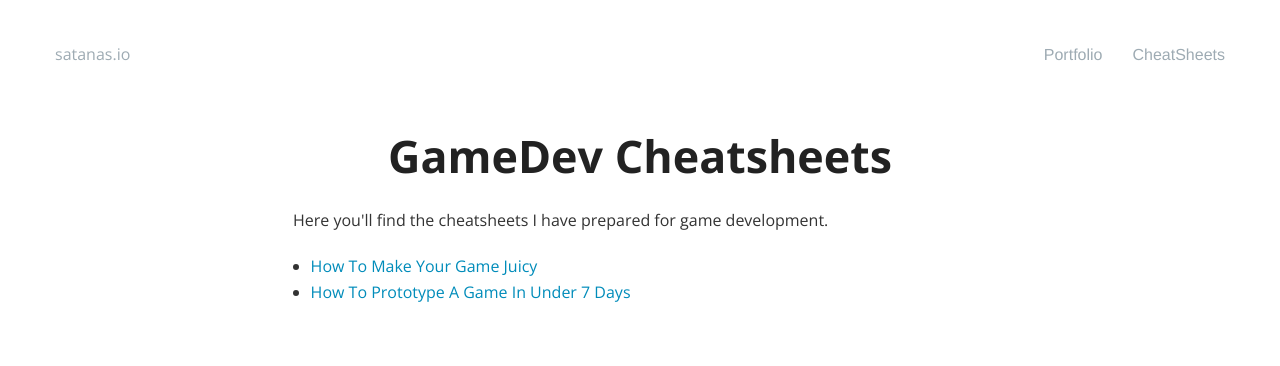
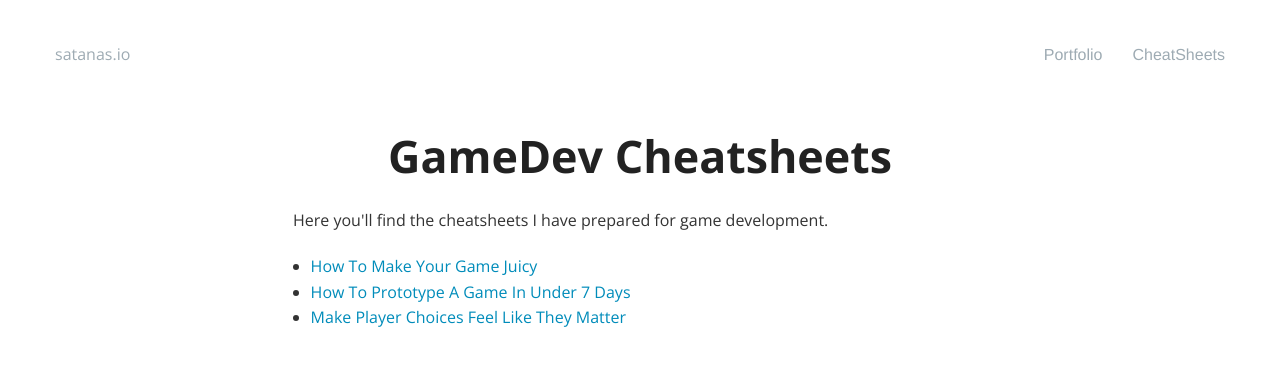
Before and after one commit to satanas/site, a Jekyll site: the page built from cheatsheets/gamedev/index.html, in a window 1280 px wide. Shown: the top 366 px of the page. Built offline with Jekyll 4.4.1, drawn with Linux system fonts in a browser that asks for light colours; nearby versions of some CDN libraries.

Commit message:
Adding index and command to test locally

```diff
--- a/cheatsheets/gamedev/index.html
+++ b/cheatsheets/gamedev/index.html
@@ -9,5 +9,6 @@ title: "GameDev Cheatsheets"
   <ul>
     <li><a href="/cheatsheets/gamedev/juiciness">How To Make Your Game Juicy</li>
     <li><a href="/cheatsheets/gamedev/prototype-in-7-days">How To Prototype A Game In Under 7 Days</li>
+    <li><a href="/cheatsheets/gamedev/make-decisions-matter">Make Player Choices Feel Like They Matter</li>
   </ul>
 </section>
```
Also changed, not shown: 1 other file.
